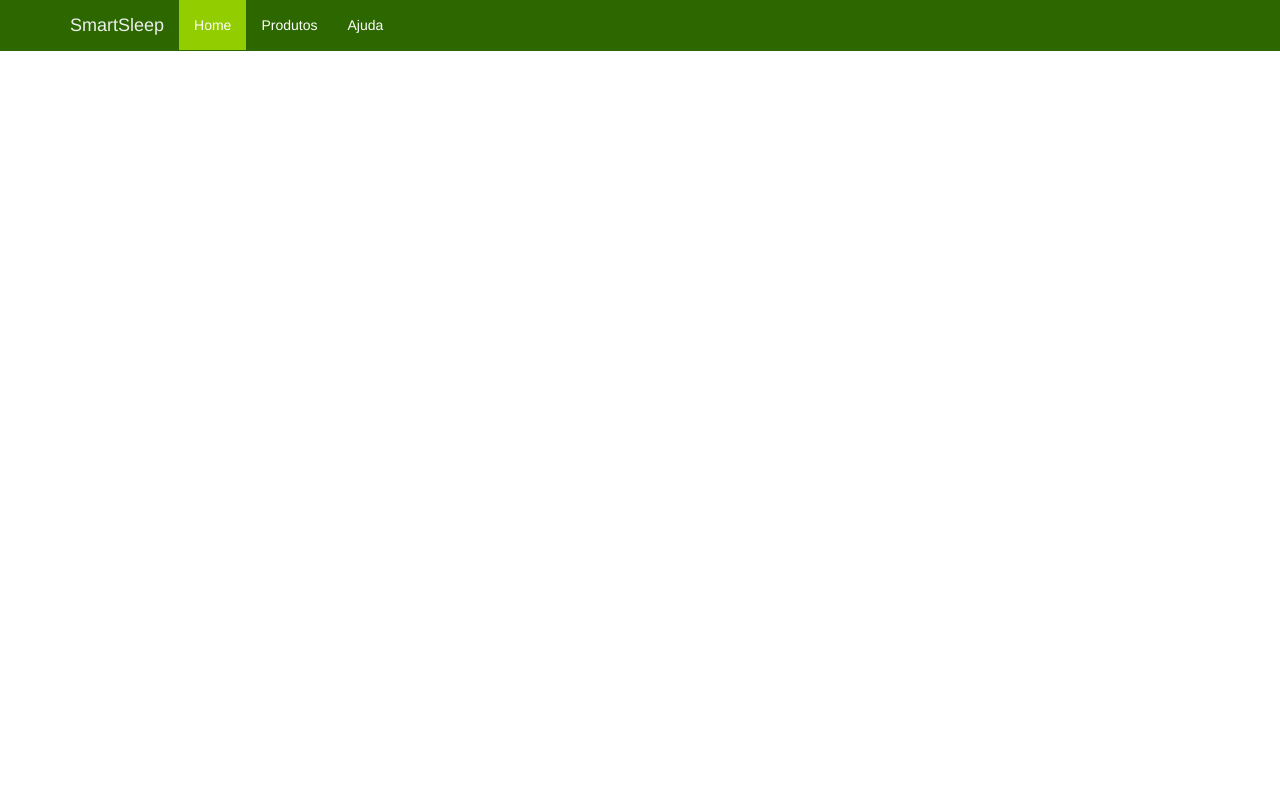
After one commit to sacul43/LabSoft2, a Django app: page /mobileApp/home in a window 1280 px wide. The commit adds this page. Run offline with Django 3.2, Linux system fonts and the light colour scheme; parts of the project's set-up code (start-up, migrations or seed data) failed here and were passed over; some libraries are stand-ins or nearby versions.

Commit message:
inicio pagina home e login

```diff
--- a/SmartSleep/mobileApp/urls.py
+++ b/SmartSleep/mobileApp/urls.py
@@ -5,4 +5,5 @@ from . import views
 
 urlpatterns  = [
         url(r'login', views.login, name="login"),
+        url(r'home', views.home, name="home"),
 ]
--- a/SmartSleep/mobileApp/views.py
+++ b/SmartSleep/mobileApp/views.py
@@ -1,9 +1,29 @@
-from django.shortcuts import render
+from django.shortcuts import render, redirect
 from django.template.context_processors import csrf
 from django.views.decorators.csrf import csrf_exempt
 from django.http import HttpResponse, HttpResponseRedirect, JsonResponse
+import requests
 
 @csrf_exempt
 def login(request):
     if request.method == 'GET':
         return render(request, 'index.html', {})
+
+    if request.method == 'POST':
+        username = request.POST['username']
+        password = request.POST['password']
+
+        r = requests.post("http://127.0.0.1:8000/restAPI/login", data={"username" : username, "password" : password})
+
+        r = r.json()
+
+        if r['result'] == "Login Okay":
+            return redirect('/mobileApp/home')
+        else:
+            return redirect('/mobileApp/login')
+
+
+@csrf_exempt
+def home(request):
+    if request.method == 'GET':
+        return render(request, 'mainPage.html', {})
--- /dev/null
+++ b/SmartSleep/static/css/mainPage.css
@@ -0,0 +1,25 @@
+.navbar-custom {
+    background-color:#2C6700;
+    color:#ffffff;
+    border-radius:0;
+}
+
+.navbar-custom .navbar-nav > li > a {
+    color:#fff;
+}
+
+.navbar-nav > li > a:hover {
+  background-color:#92CD00;
+}
+
+.navbar-custom .navbar-nav > .active > a, .navbar-nav > .active > a:hover, .navbar-nav > .active > a:focus {
+    color: #ffffff;
+    background-color:#92CD00;
+}
+.navbar-custom .navbar-brand {
+    color:#eeeeee;
+}
+
+h1 {
+  color: #f47d42;
+}
--- /dev/null
+++ b/SmartSleep/templates/mainPage.html
@@ -0,0 +1,51 @@
+<html>
+    <head>
+
+        {% load static %}
+
+        <meta name="viewport" content="width=device-width, initial-scale=1">
+        <meta http-equiv="Content-Type" content="text/html; charset=UTF-8">
+        <meta name="viewport" content="width=device-width, initial-scale=1, maximum-scale=1, user-scalable=no">
+
+        <!-- Latest compiled and minified CSS -->
+        <link rel="stylesheet" href="https://maxcdn.bootstrapcdn.com/bootstrap/3.3.7/css/bootstrap.min.css">
+        <link href="{% static "css/mainPage.css" %}" rel="stylesheet">
+
+        <!-- jQuery library -->
+        <script src="https://ajax.googleapis.com/ajax/libs/jquery/3.1.1/jquery.min.js"></script>
+        <link rel="stylesheet" href="https://ajax.googleapis.com/ajax/libs/jqueryui/1.12.1/themes/smoothness/jquery-ui.css">
+        <script src="https://ajax.googleapis.com/ajax/libs/jqueryui/1.12.1/jquery-ui.min.js"></script>
+
+        <!-- Latest compiled JavaScript -->
+        <script src="https://maxcdn.bootstrapcdn.com/bootstrap/3.3.7/js/bootstrap.min.js"></script>
+
+        <title>Inicio</title>
+    </head>
+    <body>
+      <nav class="navbar navbar-custom  navbar-fixed-top">
+        <div class="container">
+          <div class="navbar-header">
+            <button type="button" class="navbar-toggle collapsed" data-toggle="collapse" data-target="#navbar" aria-expanded="false" aria-controls="navbar">
+              <span class="sr-only">Mudar navegação</span>
+              <span class="icon-bar"></span>
+              <span class="icon-bar"></span>
+              <span class="icon-bar"></span>
+            </button>
+            <a class="navbar-brand" href="/mobileApp/login">SmartSleep</a>
+          </div>
+          <div id="navbar" class="collapse navbar-collapse">
+            <ul class="nav navbar-nav">
+              <li class="active"><a href="#">Home</a></li>
+              <li><a href="#produtos">Produtos</a></li>
+              <li><a href="#help">Ajuda</a></li>
+            </ul>
+          </div><!--/.nav-collapse -->
+        </div>
+      </nav>
+
+      <div class="container">
+
+
+      </div>
+    </body>
+</html>
```
Also changed, not shown: SmartSleep/templates/index.html (+4 -8 lines).
